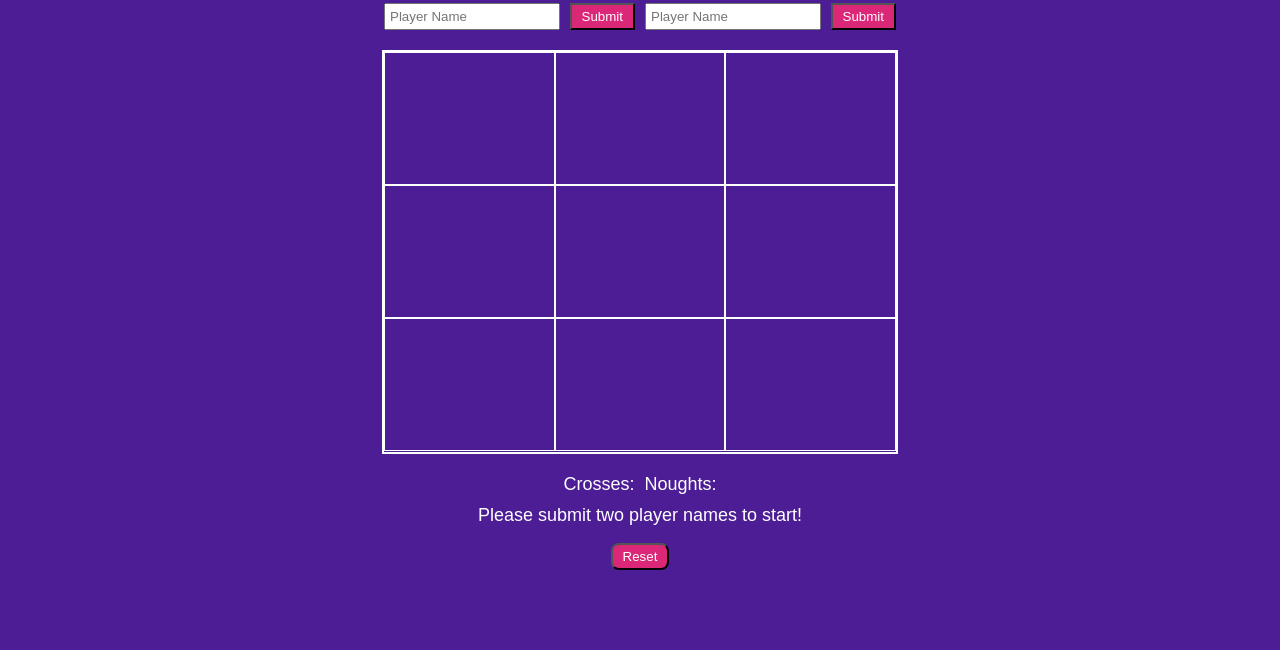
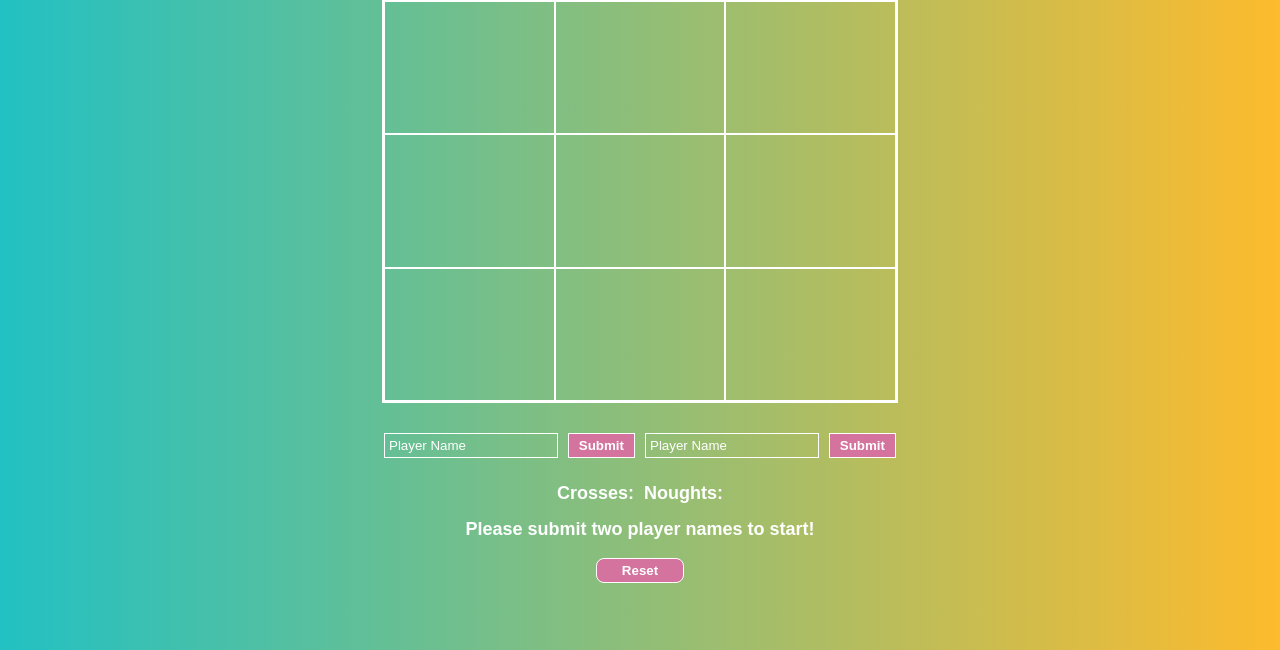
Before and after one commit to Mrsguigles11/tic_tac_toe, a plain HTML site: page index.html in a window 1280 px wide. Shown: the part 150-800 px from the top of the page. Drawn offline with Linux system fonts and the light colour scheme.

Commit message:
Modify the CSS to change background, and order of HTML elements.

```diff
--- a/index.html
+++ b/index.html
@@ -10,13 +10,14 @@
 <body>
 
     <h1>Noughts and Crosses</h1>
+
+    <div class="board_container"></div>
     <div class="input_container">
         <input type="text" name="player_one_name" id="player_one" placeholder="Player Name" size="1">
         <button id="button_player_one">Submit</button>
         <input type="text" name="player_two_name" id="player_two" placeholder="Player Name" size="1">
         <button id="button_player_two">Submit</button>
     </div>
-    <div class="board_container"></div>
     <div class="name_display_container">
         <div id="player_one_name">Crosses: </div>
         <div id="player_two_name">Noughts: </div>
--- a/style.css
+++ b/style.css
@@ -5,10 +5,13 @@
 }
 
 @import url('https://fonts.googleapis.com/css2?family=Afacad+Flux:wght@100..1000&display=swap');
+@import url('https://fonts.googleapis.com/css2?family=Gasoek+One&display=swap');
+
 
 :root {
     font-size: 18px;
-    font-family: "Afacad Flux", sans-serif;
+    font-family: "Gasoek One", "Afacad Flux", sans-serif;
+    font-weight: 600;
 }
 
 body {
@@ -19,7 +22,8 @@ body {
     justify-content: center;
     align-items: center;
     gap: 10px;
-    background-color: #4c1d95;
+    background: rgb(34,193,195);
+    background: linear-gradient(to right, rgba(34,193,195,1) 0%, rgba(253,187,45,1) 100%);
 }
 
 h1 {
@@ -41,14 +45,14 @@ h1 {
     display: flex;
     justify-content: center;
     align-items: center;
-    font-size: 3rem;
+    font-size: 3.5rem;
     font-weight: 900;
     color: white;
     cursor: pointer;
 }
 
 .board_square:hover {
-    background-color: #6d28d9;
+    background-color: rgb(183, 238, 186);
 }
 
 .input_container {
@@ -56,29 +60,44 @@ h1 {
     grid-template-columns: 3fr 1fr 3fr 1fr;
     column-gap: 10px;
     width: 40vw;
+    margin: 10px;
 }
 
 input {
     padding: 4px;
+    background: rgba(0, 0, 0, 0);
+    border: 1px solid white;
+    outline: none;
+    color: white;
+    font-weight: 600;
+}
+
+input::placeholder {
+    color: rgb(255, 255, 255);
+    font-weight: 400;
 }
 
 button {
     padding: 4px 10px;
-    background-color: #db2777;
+    background-color: #d3739e;
     color: white;
+    border: 1px solid white;
+    font-weight: 600;
 }
 
 button:hover {
-    background-color: #ec4899;
+    background-color: #e499bb;
 }
 
 .reset_button {
     border-radius: 8px;
+    padding: 4px 25px;
 }
 
 .name_display_container {
     display: flex;
     gap: 10px;
+    margin: 5px;
 }
 
 .name_display_container > div {
@@ -88,5 +107,5 @@ button:hover {
 #game_state {
     height: 21px;
     color: white;
-    margin-bottom: 7px;
+    margin-bottom: 8px;
 }
```
